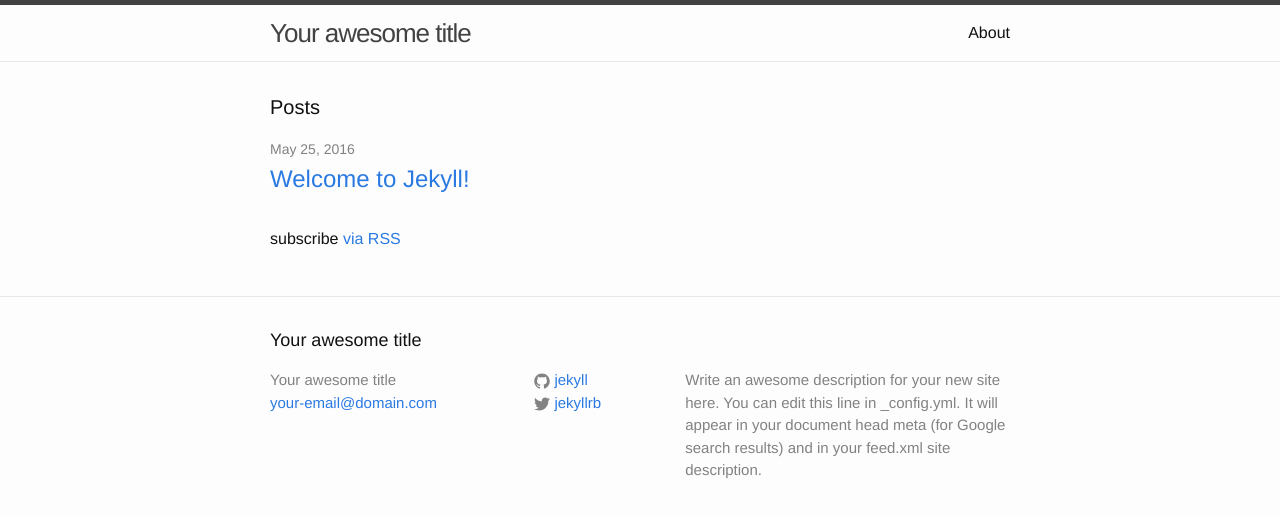
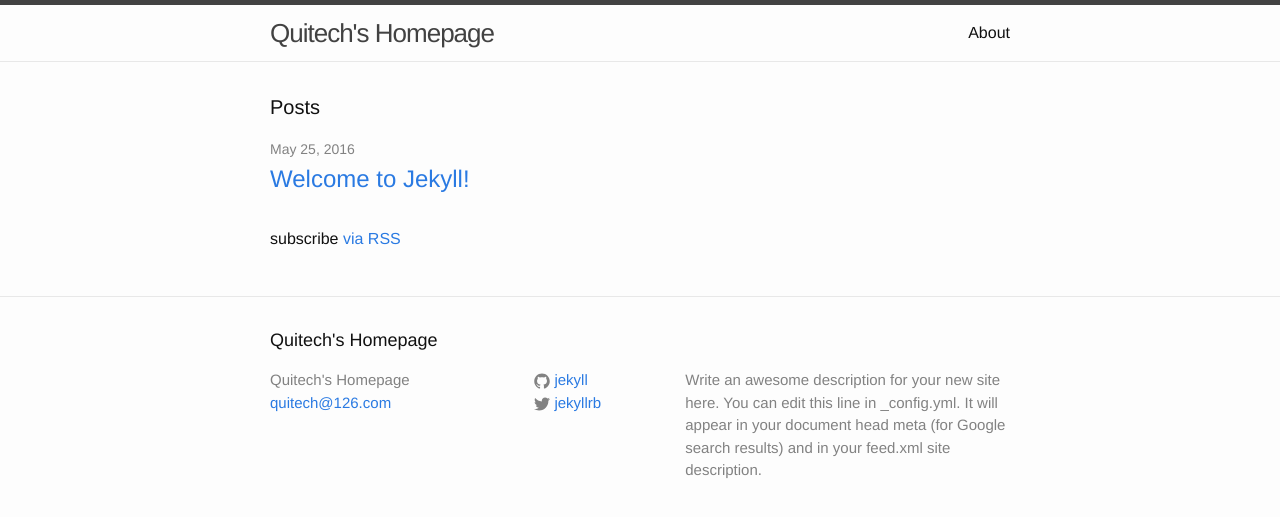
Before and after one commit to quitech/quitech.github.io, a Jekyll site: the page built from index.html, in a window 1280 px wide. Shown: the top 517 px of the page. Built offline with Jekyll 4.4.1, drawn with Linux system fonts in a browser that asks for light colours.

Commit message:
change title and email

```diff
--- a/_config.yml
+++ b/_config.yml
@@ -6,8 +6,8 @@
 # 'jekyll serve'. If you change this file, please restart the server process.
 
 # Site settings
-title: Your awesome title
-email: your-email@domain.com
+title: Quitech's Homepage
+email: quitech@126.com
 description: > # this means to ignore newlines until "baseurl:"
   Write an awesome description for your new site here. You can edit this
   line in _config.yml. It will appear in your document head meta (for
```
